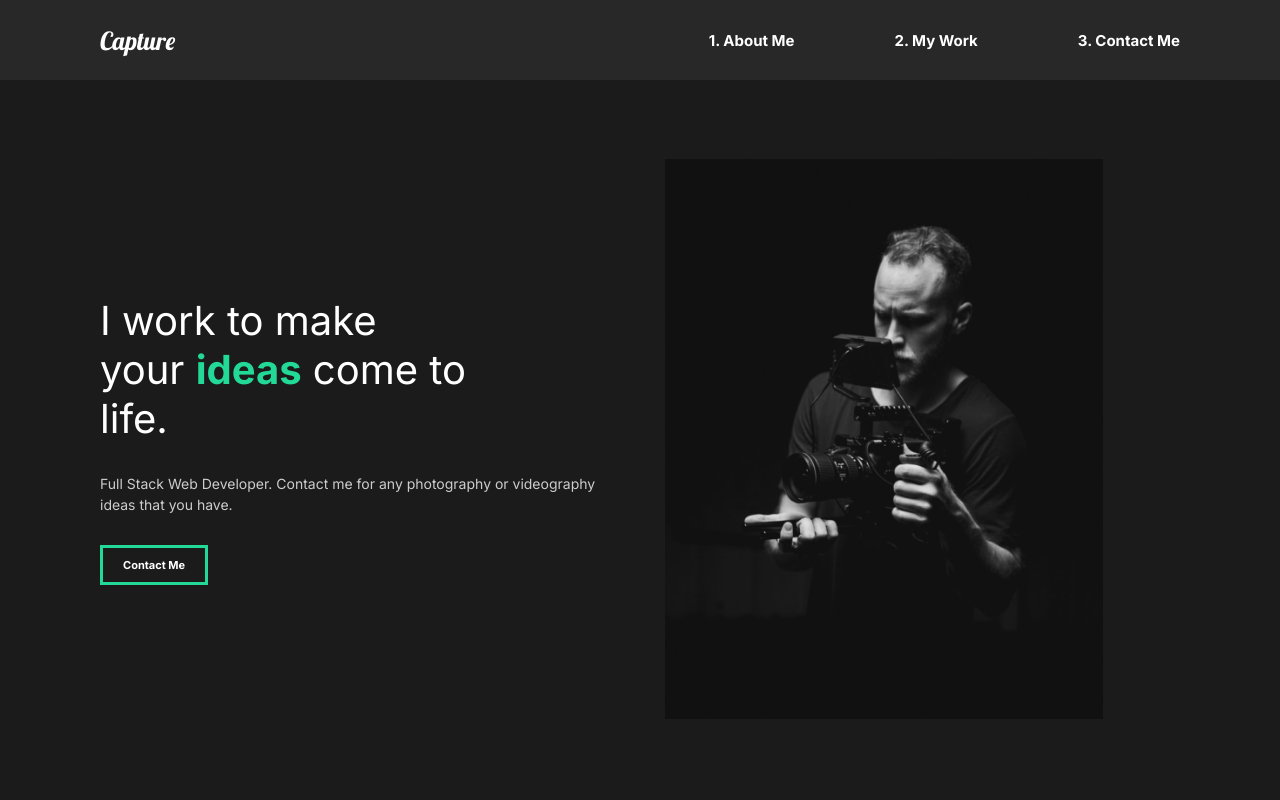
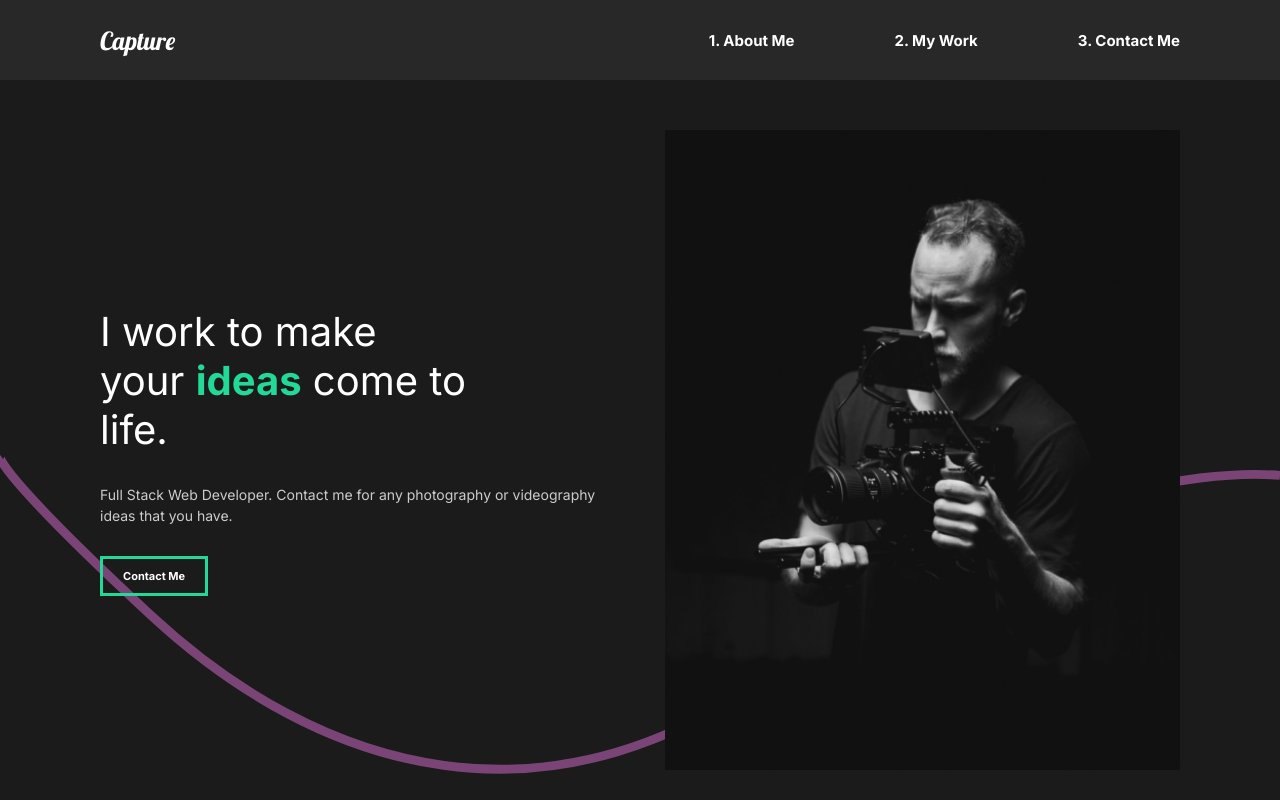
Before and after one commit to AliAbukahil/capture-photographer-website, a React (Create React App) app: page / in a window 1280 px wide. Shown: the top 800 px of the page. Built offline with nearby package versions, Linux system fonts and the light colour scheme.

Commit message:
add Animation line

```diff
--- a/src/components/AboutSection.js
+++ b/src/components/AboutSection.js
@@ -5,6 +5,9 @@
 // Framer Motion
 import { motion } from "framer-motion";
 import { titleAnim, fade, photoAnim } from "../animation";
+
+// import the wave SVG
+import Wave from "./Wave";
 
 import {
   StyledAbout,
@@ -43,6 +46,7 @@
           alt="man with a a camera"
         />
       </StyledImage>
+      <Wave />
     </StyledAbout>
   );
 }
--- /dev/null
+++ b/src/components/Wave.js
@@ -0,0 +1,35 @@
+import React from "react";
+// Importing Styled Components:
+import styled from "styled-components";
+// Framer Motion Animation
+import { motion } from "framer-motion";
+
+const Wave = () => {
+  return (
+    <div>
+      <WaveSvg
+        viewBox="0 0 1440 363"
+        fill="none"
+        xmlns="http://www.w3.org/2000/svg"
+      >
+        <motion.path
+          initial={{ pathLength: 0, pathOffset: 1 }}
+          animate={{ pathLength: 1, pathOffset: 0 }}
+          transition={{ duration: 1 }}
+          d="M1440 27.4774C1352.73 19.8184 1122.41 49.0556 899.331 227.276C620.48 450.052 354.282 355.647 170.328 185.318C23.165 49.0556 -4.21721 8.32998 0.487081 5"
+          stroke="#D96ED4"
+          strokeOpacity="0.5"
+          strokeWidth="10"
+        />
+      </WaveSvg>
+    </div>
+  );
+};
+
+const WaveSvg = styled.svg`
+  position: absolute;
+  left: 0;
+  z-index: 1;
+`;
+
+export default Wave;
--- a/src/styles.js
+++ b/src/styles.js
@@ -14,17 +14,19 @@
 export const StyledDescription = styled.div`
   flex: 1;
   padding-right: 5rem;
+  z-index: 2;
   h2 {
     font-weight: lighter;
   }
 `;
 
 export const StyledImage = styled.div`
+  z-index: 2;
   flex: 1;
   overflow: hidden; // for the animation of the div img
   img {
-    width: 85%;
-    height: 70vh;
+    width: 100%;
+    height: 80vh;
     object-fit: cover;
   }
 `;
```
